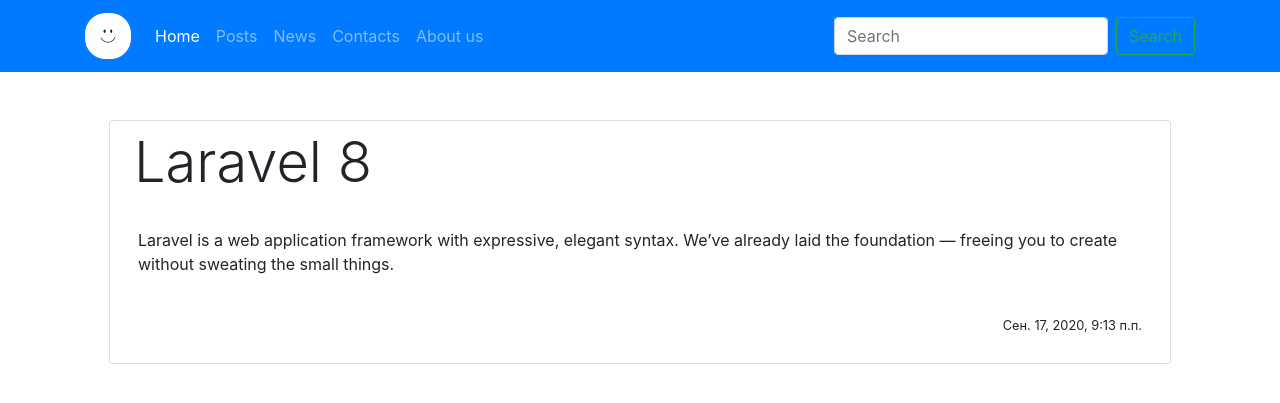
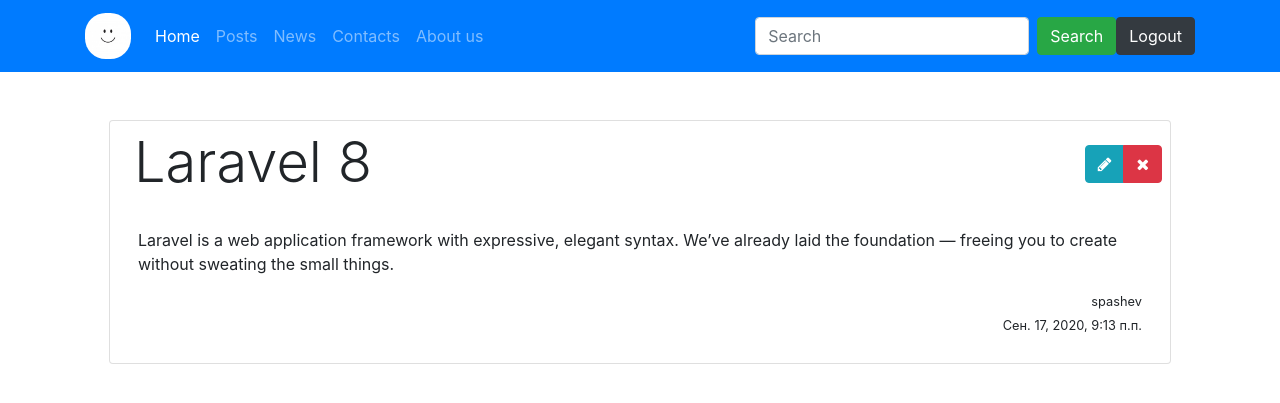
Before and after one commit to Spashev/sep_182, a Django app: page /post/1 in a window 1280 px wide. Shown: the top 403 px of the page. Run offline with Django 3.2, Linux system fonts and the light colour scheme; a user stored in the database is signed in; data comes from the database, SQL or seed files in the repository; both versions use the stored data as it was after the commit; some libraries are stand-ins or nearby versions.

Commit message:
CRUD post

```diff
--- a/post/urls.py
+++ b/post/urls.py
@@ -10,5 +10,7 @@
     path('posts/', posts, name="posts"),
     path('post/create', create, name="create"),
     path('post/<int:id>', post_show, name="post.show"),
+    path('post/<int:id>/update', post_update, name="post.update"),
+    path('post/<int:id>/delete', post_delete, name="post.delete"),
     path('post/<slug:slug>', post_filter, name="post.tag")
 ]
--- a/post/views.py
+++ b/post/views.py
@@ -3,8 +3,9 @@
 from post.forms import PostForm, UserForm
 
 #Login
-from django.contrib.auth import authenticate, login
+from django.contrib.auth import authenticate, login, logout
 from django.contrib.auth.decorators import login_required
+
 
 def loginPage(request):
     if request.method == "POST":
@@ -17,19 +18,20 @@
     return render(request, 'post/login.html')
 
 def registerPage(request):
+    form = UserForm()
     if request.method == "POST":
         form = UserForm(request.POST)
         if form.is_valid():
             form.save()
             return redirect('login')
-    form = UserForm()
     context =  {
         'form': form
     }
     return render(request, 'post/register.html', context=context)
 
 def logoutPage(request):
-    pass
+    logout(request)
+    return redirect('login')
 
 @login_required(login_url="login")
 def index(request):
@@ -65,3 +67,22 @@
 def post_show(reqeust, id):
     post = Post.objects.get(pk=id)
     return render(reqeust, 'post/show.html', {'post':post})
+
+@login_required(login_url="login")
+def post_update(request, id):
+    post = Post.objects.get(id=id)
+    if request.method == "POST":
+        print(request.POST, request.FILES)
+        form = PostForm(request.POST, request.FILES, instance=post)
+        if form.is_valid():
+            post = form.save(commit=False)
+            post.save()
+            return redirect('posts')
+    form = PostForm(instance=post)
+    return render(request, 'post/post_update_form.html', {'form': form})
+
+@login_required(login_url="login")
+def post_delete(request, id):
+    post = Post.objects.get(pk=id)
+    post.delete()
+    return redirect('posts')
--- a/templates/post/create.html
+++ b/templates/post/create.html
@@ -23,6 +23,9 @@
                         {{form.image}}
                     </div>
                     <div class="form-group">
+                        {{form.tag}}
+                    </div>
+                    <div class="form-group">
                         {{form.status}}
                     </div>
                     <button type="submit" class="btn btn-primary float-right">Submit</button>
--- a/templates/post/index.html
+++ b/templates/post/index.html
@@ -23,10 +23,10 @@
             <div class="collapse navbar-collapse" id="navbarSupportedContent">
                 <ul class="navbar-nav mr-auto">
                 <li class="nav-item active">
-                    <a class="nav-link" href="/">Home</a>
+                    <a class="nav-link" href="{% url 'home' %}">Home</a>
                 </li>
                 <li class="nav-item">
-                    <a class="nav-link" href="/posts">Posts</a>
+                    <a class="nav-link" href="{% url 'posts' %}">Posts</a>
                 </li>
                 <li class="nav-item">
                     <a class="nav-link" href="#">News</a>
@@ -40,8 +40,9 @@
                 </ul>
                 <form class="form-inline my-2 my-lg-0">
                 <input class="form-control mr-sm-2" type="search" placeholder="Search" aria-label="Search">
-                <button class="btn btn-outline-success my-2 my-sm-0" type="submit">Search</button>
+                <button class="btn btn-success my-2 my-sm-0" type="submit">Search</button>
                 </form>
+                <a href="{% url 'logout' %}" class="btn btn-dark">Logout</a>
             </div>
         </div>
     </nav>
--- a/templates/post/posts.html
+++ b/templates/post/posts.html
@@ -5,8 +5,9 @@
 {% endblock %}
 
 {% block content %}
-<a href="/post/create" class="btn btn-outline-primary mb-2 float-right"><i class="fa fa-plus mr-2"></i>post</a>
-
+<div class="container">
+    <a href="/post/create" class="btn btn-outline-primary mb-2 float-right"><i class="fa fa-plus mr-2"></i>post</a>
+</div>
 <div class="row">
     <div class="col-md-10 col-lg-10">
         <div class="row">
--- a/templates/post/show.html
+++ b/templates/post/show.html
@@ -8,10 +8,14 @@
     <div class="card m-4 p-2">
         <div class="card-title display-4 ml-3">
             {{ post.title }}
+            <div class="btn-group float-right mt-3">
+                <a href="{% url 'post.update' id=post.id %}" class="btn btn-info"><i class="fa fa-pencil"></i></a>
+                <a href="{% url 'post.delete' id=post.id %}" class="btn btn-danger"><i class="fa fa-times"></i></a>
+            </div>
         </div>
         <div class="card-body">
             <p>{{ post.description }}</p>
-            <small class="float-right">{{ post.author.first_name }}</small><br>
+            <small class="float-right">{{ post.author.username }}</small><br>
             <small class="float-right">{{ post.created_at }}</small>
         <div>
     </div>
```
Also changed, not shown: templates/post/register.html (+9 -0 lines), db.sqlite3.
